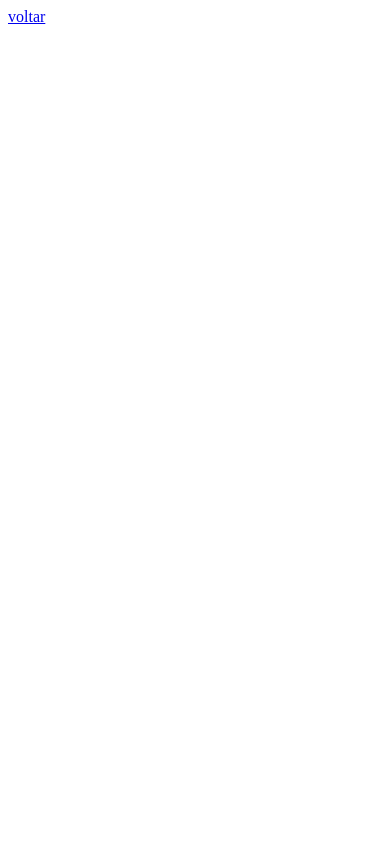
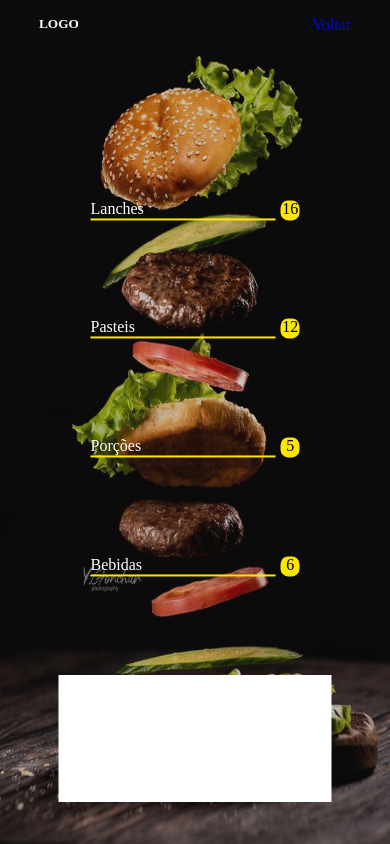
Before and after one commit to joao-java/CARDAPIO, a plain HTML site: page cardapio.html in a window 390 px wide. Drawn offline with Linux system fonts and the light colour scheme.

Commit message:
continuidade

```diff
--- /dev/null
+++ b/ASSETS/CSS/_menu.scss
@@ -0,0 +1,93 @@
+@import'variaveis';
+
+
+*{
+    box-sizing: border-box;
+    margin: 0px;
+    padding: 0px;
+}
+
+@media only screen and (max-width: 600px) {
+    body {
+       max-width: 100vh;
+        height: 100vh;
+        overflow: hidden;
+
+
+        #container{
+            width: 100%;
+            height: 100%;
+            overflow: hidden;
+            object-fit: cover;
+            img{
+                width: 100%;
+                height: 100%;
+            }
+
+            .home{
+                position: absolute;
+                background: #2d2b2b39;
+                left: 0;
+                top: 0;
+                width: 100%;
+                height: 100%;
+
+                .header__cardapio{
+                    position: absolute;
+                    width: 80%;
+                    left: 50%;
+                    top: 1rem;
+                    display: flex;
+                    justify-content: space-between;
+                    transform: translateX(-50%);
+                    h5{
+                        color: #fff;
+                    }
+                }
+
+                .menu{
+                    position: absolute;
+                    width: 70%;
+                    height: 60%;
+                    top: 40%;
+                    left: 50%;
+                    padding: 1rem;
+                    transform: translate(-50%, -40%);
+                    display: flex;
+                    flex-direction: column;
+                    justify-content: space-around;
+
+                    a{
+                        padding: 1rem;
+                        display: flex;
+                        justify-content: space-between;
+                        li{
+                            width: 100%;
+                            border-bottom: solid 2px $--menu-border;
+                            color: #fff;
+                        }
+                        span{
+                            margin-left: 5px;
+                            background: $--menu-border;
+                            width: 10%;
+                            text-align: center;
+                            border-radius: 40%;
+                            color: #000;
+                        }
+
+                    }
+                }
+
+                .menu__promocao{
+                    background: #fff;
+                    width: 70%;
+                    height: 15%;
+                    position: absolute;
+                    bottom: 5%;
+                    left: 50%;
+                    transform: translatex(-50%);
+                }
+            }
+        }
+    }
+}
--- a/ASSETS/CSS/_variaveis.scss
+++ b/ASSETS/CSS/_variaveis.scss
@@ -1 +1,4 @@
 $--cor:#FFE600;
+
+/* ___________ menu ___________ */
+$--menu-border: #ffe600;
--- a/ASSETS/CSS/style.scss
+++ b/ASSETS/CSS/style.scss
@@ -1,2 +1,3 @@
 @import 'home';
 @import 'variaveis';
+@import 'menu';
--- a/cardapio.html
+++ b/cardapio.html
@@ -6,13 +6,38 @@
     <meta http-equiv="X-UA-Compatible" content="IE=edge">
     <meta name="viewport" content="width=device-width, initial-scale=1.0">
 
-    <title>Cardapio</title>
+    <link rel="stylesheet" href="ASSETS/CSS/style.css">
+
+    <title>Menu</title>
 </head>
 
 <body>
 
-    <a href="index.html">voltar</a>
+    <div id="container">
+        <img class="fundO__home" src="ASSETS/IMG/FUNDO.jpg" alt="">
 
+        <div class="home">
+
+            <div class="header__cardapio">
+                <h5>LOGO</h5>
+                <a href="index.html">Voltar</a>
+            </div>
+
+            <div class="menu">
+
+                <a href="OPÇÕES/Lanches.html"><li>Lanches</li> <span>16</span></a>
+                <a href=""><li>Pasteis</li> <span>12</span></a>
+                <a href=""><li>Porções</li> <span>5</span></a>
+                <a href=""><li>Bebidas</li> <span>6</span></a>
+
+            </div>
+
+            <div class="menu__promocao">
+
+            </div>
+
+        </div>
+    </div>
 </body>
 
 </html>
```
Also changed, not shown: ASSETS/CSS/style.css, OPÇÕES/Lanches.html (added), 1 other file.
